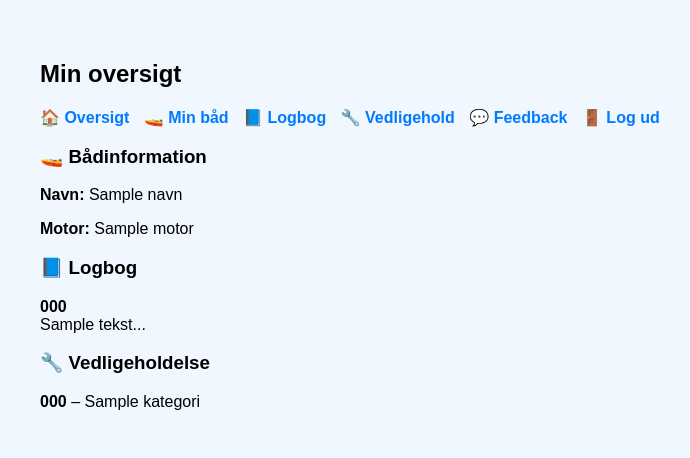
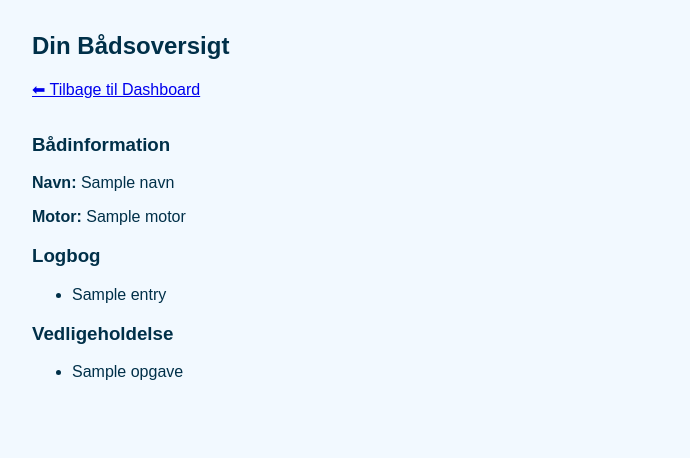
Before and after one commit to goldensn68/navoras-test, a Flask app: template templates/oversigt.html in a window 1280 px wide. Shown: the top 458 px of the page, without its empty margins (0-690 px from the left). Run offline with Flask 3, Linux system fonts and the light colour scheme; the template is opened without the code that fills it: most values are stand-ins (such as "Sample title", 1, 10 or a date in 2020).

```diff
--- a/static/css/style.css
+++ b/static/css/style.css
@@ -1,6 +1,26 @@
 
-body { font-family: Arial, sans-serif; background: #f0f7ff; padding: 2rem; }
-form { background: #fff; padding: 1rem; border-radius: 1rem; box-shadow: 0 0 10px #ccc; max-width: 600px; }
-input, textarea { width: 100%; padding: 0.5rem; margin-bottom: 1rem; border: 1px solid #ccc; border-radius: 0.5rem; }
-button { padding: 0.5rem 1rem; background: #007bff; color: white; border: none; border-radius: 0.5rem; }
-nav a { margin-right: 10px; font-weight: bold; color: #007bff; text-decoration: none; }
+body {
+    font-family: Arial, sans-serif;
+    margin: 2rem;
+    background-color: #f2f9ff;
+    color: #003049;
+}
+input, button, textarea {
+    margin: 0.5rem 0;
+    padding: 0.4rem;
+    width: 100%;
+    max-width: 300px;
+}
+button {
+    background-color: #0077b6;
+    color: white;
+    border: none;
+    cursor: pointer;
+}
+button:hover {
+    background-color: #005f87;
+}
+a {
+    display: inline-block;
+    margin-bottom: 1rem;
+}
--- a/templates/oversigt.html
+++ b/templates/oversigt.html
@@ -1,30 +1,38 @@
 
 <!DOCTYPE html>
-<html>
-<head><link rel="stylesheet" href="/static/css/style.css"></head>
+<html lang="da">
+<head>
+    <meta charset="UTF-8">
+    <title>Oversigt</title>
+    <link rel="stylesheet" href="/static/css/style.css">
+</head>
 <body>
-<h2>Min oversigt</h2>
-<nav>
-  <a href='/oversigt'>🏠 Oversigt</a>
-  <a href='/boat'>🚤 Min båd</a>
-  <a href='/logbook'>📘 Logbog</a>
-  <a href='/tasks'>🔧 Vedligehold</a>
-  <a href='/feedback'>💬 Feedback</a>
-  <a href='/logout'>🚪 Log ud</a>
-</nav>
+    <h2>Din Bådsoversigt</h2>
+    <a href="/bruger_dashboard">⬅ Tilbage til Dashboard</a>
+    <h3>Bådinformation</h3>
+    <p><strong>Navn:</strong> {{ boat.navn }}</p>
+    <p><strong>Motor:</strong> {{ boat.motor }}</p>
 
-<h3>🚤 Bådinformation</h3>
-<p><strong>Navn:</strong> {{ boat.navn }}</p>
-<p><strong>Motor:</strong> {{ boat.motor }}</p>
+    <h3>Logbog</h3>
+    {% if logbog %}
+        <ul>
+        {% for entry in logbog %}
+            <li>{{ entry }}</li>
+        {% endfor %}
+        </ul>
+    {% else %}
+        <p>Ingen logbogsindlæg endnu.</p>
+    {% endif %}
 
-<h3>📘 Logbog</h3>
-{% for entry in logbog %}
-<p><strong>{{ entry.titel }}</strong><br>{{ entry.tekst[:100] }}...</p>
-{% endfor %}
-
-<h3>🔧 Vedligeholdelse</h3>
-{% for task in opgaver %}
-<p><strong>{{ task.titel }}</strong> – {{ task.kategori }}</p>
-{% endfor %}
+    <h3>Vedligeholdelse</h3>
+    {% if opgaver %}
+        <ul>
+        {% for opgave in opgaver %}
+            <li>{{ opgave }}</li>
+        {% endfor %}
+        </ul>
+    {% else %}
+        <p>Ingen opgaver endnu.</p>
+    {% endif %}
 </body>
 </html>
```
Also changed, not shown: templates/login.html (+14 -10 lines).
